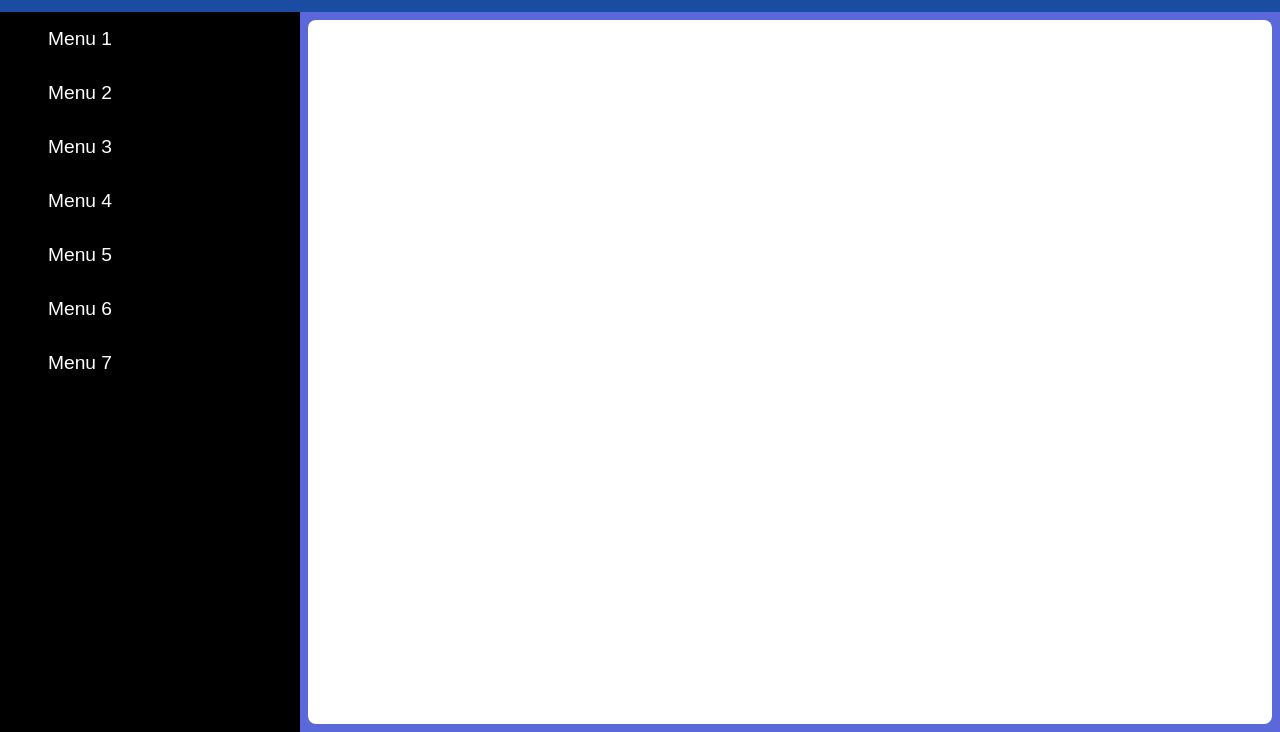
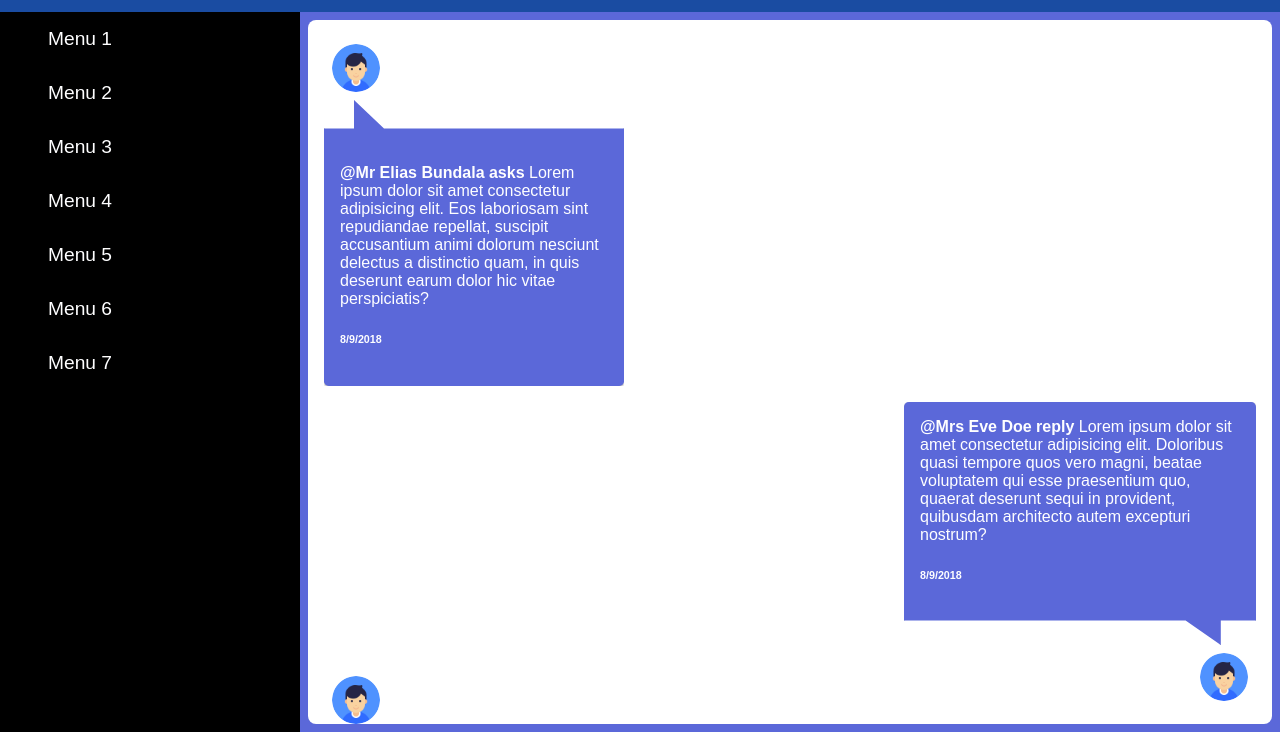
Before and after one commit to ebundala/free-mentors, a website: page UI/sessions-history.html in a window 1280 px wide. Shown: the part 68-800 px from the top of the page. Drawn offline with Linux system fonts and the light colour scheme.

Commit message:
feature(sessions-history):add a sessions history page
[Delivers #167737841]

```diff
--- a/UI/assets/css/app.css
+++ b/UI/assets/css/app.css
@@ -14,8 +14,8 @@ body {
     font-family: sans-serif;
     min-width: 300px;
    /* max-width: 1400px;*/
+}
 
-}
 /*utility flexbox classes*/
 .column{
     display: flex;
@@ -759,11 +759,72 @@ h2{
 }
 
 
+/*sessions history*/
+.session-history-page
+.main-content{
+    grid-template-columns: 1fr;
+    grid-template-rows: repeat(auto-fit,minmax(600px, 1fr));
+    grid-gap: 2rem;
+}
+
+.session-card{
+    grid-column: 1/-1;
+    display: grid;
+    grid-template-columns: repeat(auto-fit,minmax(268px,1fr));
+    grid-gap: 1rem;
+    grid-auto-flow:row;
+    grid-auto-rows:auto;
+}
+.session-card
+.avator{
+    width: 3rem;
+    height: 3rem;
+    padding:0.5rem;
+}
+
+.session-card
+.mentee-details{
+    align-self:center;
+    justify-self:start;
+}
+
+
+.session-card
+.mentor-details{
+    align-self:center;
+    justify-self:end;
 
 
 
 
+}
 
+.message,
+.reply{
+    max-width: 320px;
+    padding: 1rem;
+    background-color: var(--secondaryColor);
+    border-radius: 0.3rem;
+    color: var(--textPrimaryColor);
+}
+.reply{
+    /*padding-bottom: calc(25% + 2rem);*/
+    clip-path: polygon(0% 0%, 100% 0%,
+     100% 90%, 90% 90%, 90% 100%,
+     80% 90%, 0% 90%);
+}
+.message{
+    /*padding-top: calc(25% + 2rem);*/
+    clip-path: polygon(0% 10%, 10% 10%,
+     10% 0%, 20% 10%, 100% 10%,
+     100% 100%, 0% 100%);
+}
+.reply div{
+    margin-bottom: 3rem;
+}
+.message div{
+    margin-top:3rem;
+}
 
 /*medium sized screen*/
 @media (max-width: 820px) {
--- a/UI/assets/js/app.js
+++ b/UI/assets/js/app.js
@@ -30,7 +30,7 @@ const toggleSideBar = () => {
  * @param {String} to - a selector to append cloned nodes
  * @param {Interger} count- a number of clones to be performed
  */
-const clodeAndAppendNode = (clone, to, count = 1) => {
+const cloneAndAppendNode = (clone, to, count = 1) => {
   const node = $(clone);
   const parent = $(to);
   if (node) {
@@ -46,7 +46,9 @@ const clodeAndAppendNode = (clone, to, count = 1) => {
 const main = () => {
   // console.debug('app loaded hooray');
   $('.menu-icon').addEventListener('click', toggleSideBar);
-  clodeAndAppendNode('.mentor-card', '.main-content', 25);
+  cloneAndAppendNode('.mentor-card', '.main-content', 55);
+
+  cloneAndAppendNode('.session-card', '.main-content', 35);
 };
 
 /**
--- a/UI/sessions-history.html
+++ b/UI/sessions-history.html
@@ -10,7 +10,7 @@
 </head>
 
 <body>
-    <div class="container session-request-page">
+    <div class="container session-history-page">
         <div class="header">
 
             <div class="logo">
@@ -41,6 +41,43 @@
             <div class="main-content">
 
 
+                <div class="session-card">
+
+                    <div class="mentee-details  column align-items-start">
+                        <div class="avator">
+                            <img src="./assets/img/avator.png">
+                        </div>
+                        <div class="questions card message">
+                            <div>
+                                <b>@Mr Elias Bundala asks</b>
+                                Lorem ipsum dolor sit amet consectetur adipisicing elit. Eos laboriosam sint repudiandae
+                                repellat, suscipit accusantium animi dolorum nesciunt delectus a distinctio quam, in
+                                quis deserunt earum dolor hic vitae perspiciatis?
+                                <h6>8/9/2018</h6>
+                            </div>
+                        </div>
+                    </div>
+
+                    <div class="mentor-details column align-items-end">
+                            <div class="card reply">
+                                    <div>
+                                        <b>@Mrs Eve Doe reply</b>
+                                        Lorem ipsum dolor sit amet consectetur adipisicing elit. Doloribus quasi tempore quos vero magni, beatae voluptatem qui esse praesentium quo, quaerat deserunt sequi in provident, quibusdam architecto autem excepturi nostrum?
+                                        <h6>8/9/2018</h6>
+                                    </div>
+                            </div>
+                        <div class="avator ">
+                            <img src="./assets/img/avator.png">
+                        </div>
+
+
+
+                    </div>
+
+
+                </div>
+
+
 
 
 
```
